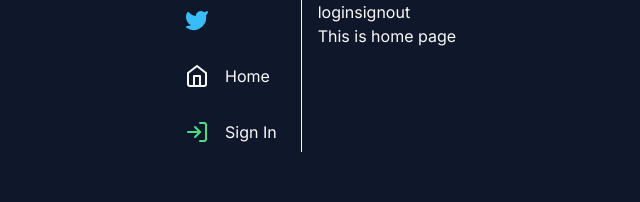
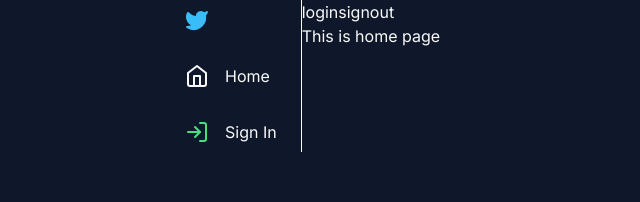
Before and after one commit to peVelosa/twitter-clone, a Next.js app: page / in a window 1280 px wide. Shown: the top 202 px of the page, without its empty margins (79-719 px from the left). Built offline with nearby package versions, Linux system fonts and the light colour scheme; no server answers.

Commit message:
layout border default

```diff
--- a/src/app/layout.tsx
+++ b/src/app/layout.tsx
@@ -22,7 +22,7 @@ export default function RootLayout({
         <body
           className={`${inter.className} min-h-screen w-screen bg-default text-default`}
         >
-          <div className="mx-auto flex max-w-3xl flex-row gap-4">
+          <div className="mx-auto flex max-w-3xl flex-row">
             <Sidebar />
             {children}
           </div>
```
